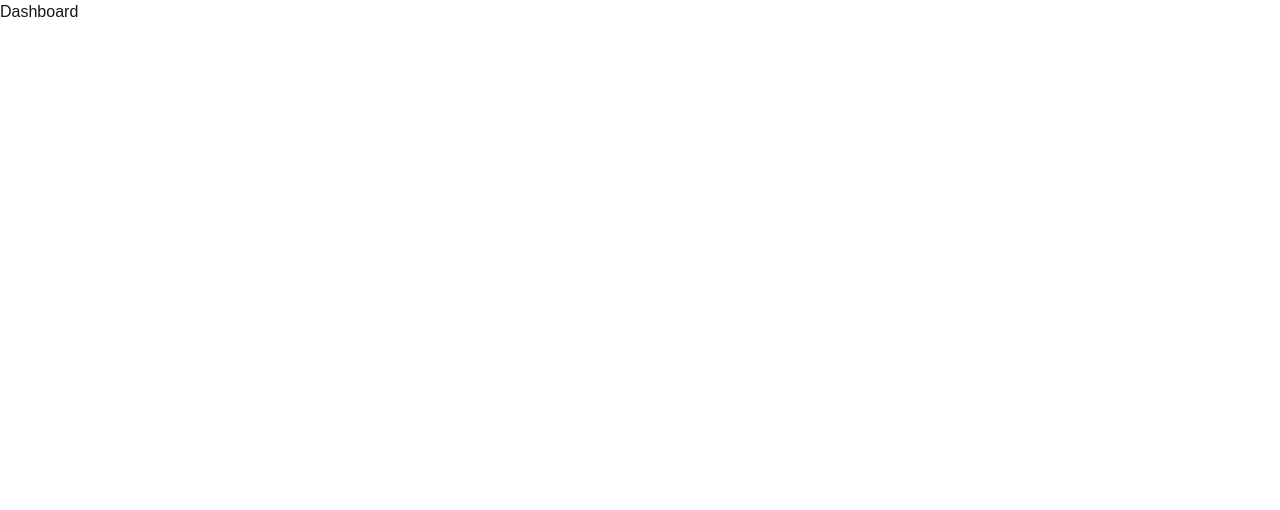
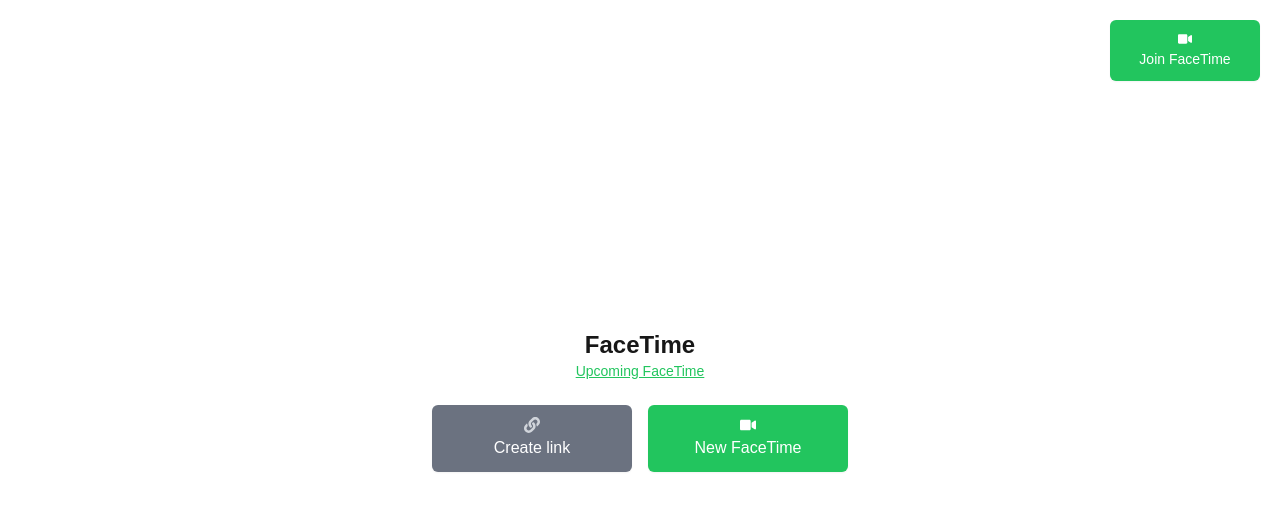
Before and after one commit to AkumuJey/facetime-app, a Next.js app: page / in a window 1280 px wide. Shown: the top 510 px of the page. Built offline with nearby package versions, Linux system fonts and the light colour scheme.

Commit message:
Create link modal making some sense

```diff
--- a/src/app/page.tsx
+++ b/src/app/page.tsx
@@ -1,7 +1,76 @@
-import React from "react";
+"use client";
+import React, { useState } from "react";
+import { FaLink, FaVideo } from "react-icons/fa";
+import InstantMeeting from "@/modals/InstantMeeting";
+import UpcomingMeeting from "@/modals/UpcomingMeeting";
+import CreateLink from "@/modals/CreateLink";
+import JoinMeeting from "@/modals/JoinMeeting";
 
-function Dashboard() {
-  return <div>Dashboard</div>;
+export default function Dashboard() {
+  const [startInstantMeeting, setStartInstantMeeting] =
+    useState<boolean>(false);
+  const [joinMeeting, setJoinMeeting] = useState<boolean>(false);
+  const [showUpcomingMeetings, setShowUpcomingMeetings] =
+    useState<boolean>(false);
+  const [showCreateLink, setShowCreateLink] = useState<boolean>(false);
+
+  return (
+    <>
+      <button
+        className=" top-5 right-5 text-sm fixed bg-green-500 px-2 w-[150px] hover:bg-green-600 py-3 flex flex-col items-center text-white rounded-md shadow-sm cursor-pointer z-10"
+        onClick={() => setJoinMeeting(true)}
+      >
+        <FaVideo className="mb-[3px] text-white" />
+        Join FaceTime
+      </button>
+
+      <main className="w-full h-screen flex flex-col items-center justify-center">
+        <h1 className="font-bold text-2xl text-center">FaceTime</h1>
+        <div className="flex flex-col">
+          <button
+            className="text-green-500 underline text-sm text-center cursor-pointer"
+            onClick={() => setShowUpcomingMeetings(true)}
+          >
+            Upcoming FaceTime
+          </button>
+        </div>
+
+        <div className="flex items-center justify-center space-x-4 mt-6">
+          <button
+            className="bg-gray-500 px-4 w-[200px] py-3 flex flex-col items-center hover:bg-gray-600 text-white rounded-md shadow-sm"
+            onClick={() => setShowCreateLink(true)}
+          >
+            <FaLink className="mb-[3px] text-gray-300" />
+            Create link
+          </button>
+          <button
+            className="bg-green-500 px-4 w-[200px] hover:bg-green-600 py-3 flex flex-col items-center text-white rounded-md shadow-sm"
+            onClick={() => setStartInstantMeeting(true)}
+          >
+            <FaVideo className="mb-[3px] text-white" />
+            New FaceTime
+          </button>
+        </div>
+      </main>
+
+      {startInstantMeeting && (
+        <InstantMeeting
+          enable={startInstantMeeting}
+          setEnable={setStartInstantMeeting}
+        />
+      )}
+      {showUpcomingMeetings && (
+        <UpcomingMeeting
+          enable={showUpcomingMeetings}
+          setEnable={setShowUpcomingMeetings}
+        />
+      )}
+      {showCreateLink && (
+        <CreateLink enable={showCreateLink} setEnable={setShowCreateLink} />
+      )}
+      {joinMeeting && (
+        <JoinMeeting enable={joinMeeting} setEnable={setJoinMeeting} />
+      )}
+    </>
+  );
 }
-
-export default Dashboard;
--- a/src/app/modals/CreateLink.tsx
+++ b/src/modals/CreateLink.tsx
@@ -1,14 +1,16 @@
 "use client";
-
+import React from "react";
 import {
   Description,
   Dialog,
   DialogPanel,
   DialogTitle,
+  Transition,
   TransitionChild,
 } from "@headlessui/react";
 import { Dispatch, Fragment, SetStateAction, useState } from "react";
 import CopyToClipboard from "react-copy-to-clipboard";
+import { FaCopy } from "react-icons/fa";
 interface Props {
   enable: boolean;
   setEnable: (enable: boolean) => void;
@@ -19,7 +21,7 @@
   const [facetimeLink, setFacetimeLink] = useState<string>("");
   const closeModal = () => setEnable(false);
   return (
-    <TransitionChild appear={enable} as={Fragment}>
+    <Transition appear show={enable} as={Fragment}>
       <Dialog className="relative z-10" onClose={closeModal}>
         <TransitionChild
           as={Fragment}
@@ -57,7 +59,7 @@
           </div>
         </div>
       </Dialog>
-    </TransitionChild>
+    </Transition>
   );
 };
 
```
Also changed, not shown: package.json (+9 -5 lines), src/modals/InstantMeeting.tsx (renamed from src/app/modals/InstantMeeting.tsx), src/modals/JoinMeeting.tsx (renamed from src/app/modals/JoinMeeting.tsx), src/modals/UpcomingMeeting.tsx (renamed from src/app/modals/UpcomingMeeting.tsx), 1 other file (tests, documents, lock files or other folders).
